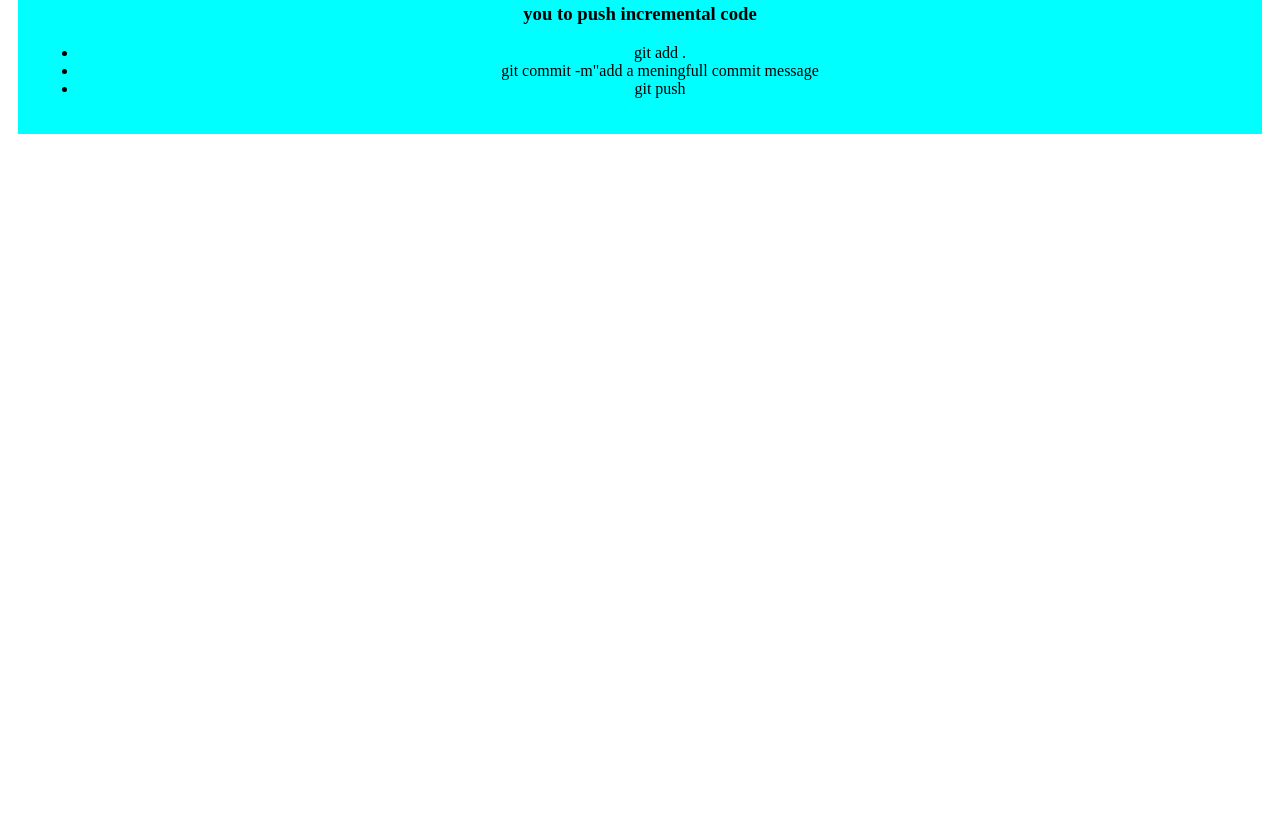
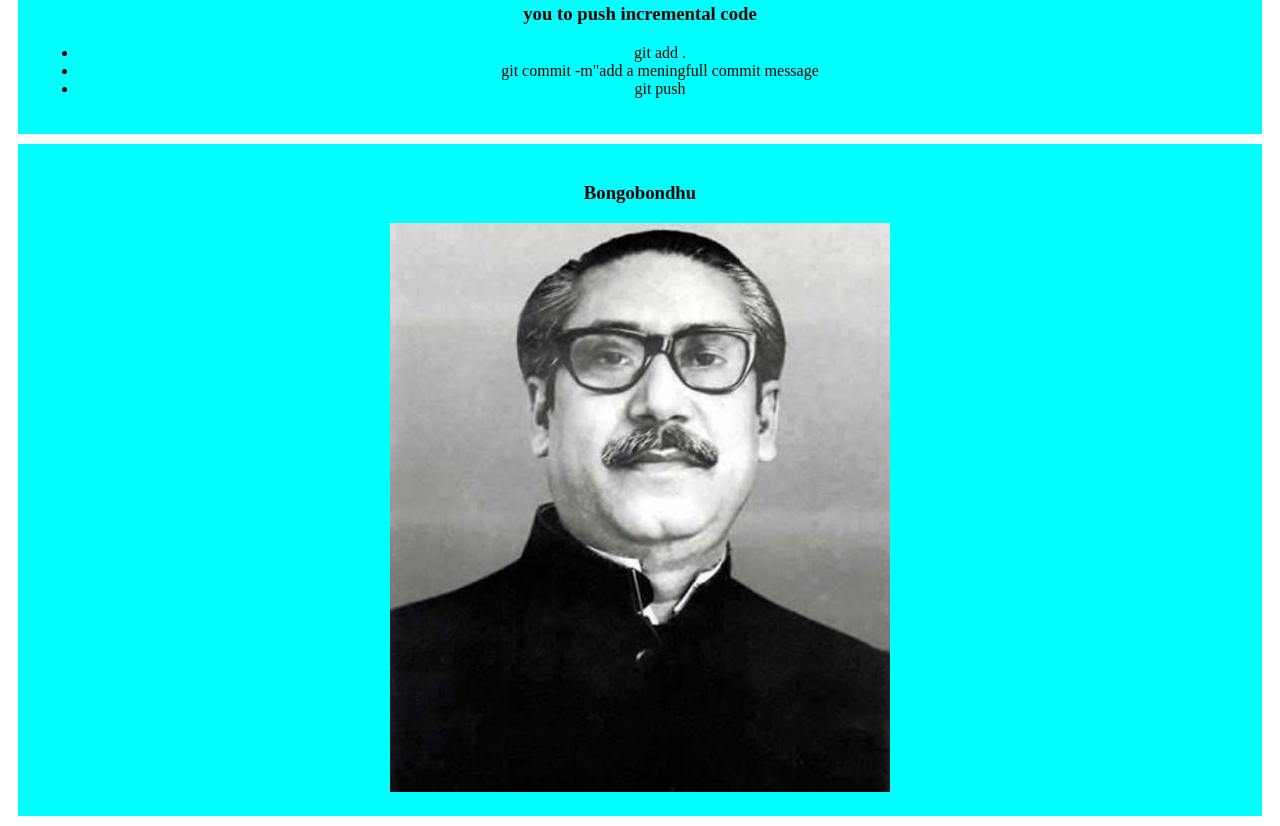
Before and after one commit to EyalidShawon/my-simple-repo, a plain HTML site: page index.html in a window 1280 px wide. Shown: the part 530-1356 px from the top of the page. Before the commit the page ends 800 px from the top, so only its background shows below. Drawn offline with Linux system fonts and the light colour scheme.

Commit message:
push git

```diff
--- a/index.html
+++ b/index.html
@@ -27,5 +27,9 @@
             <li>git push</li>
         </ul>
     </div>
+    <div>
+        <h3>Bongobondhu</h3>
+        <img src="img/bongobondhu.jpg" alt="">
+    </div>
 </body>
 </html>
```
Also changed, not shown: img/bongobondhu.jpg (added).
